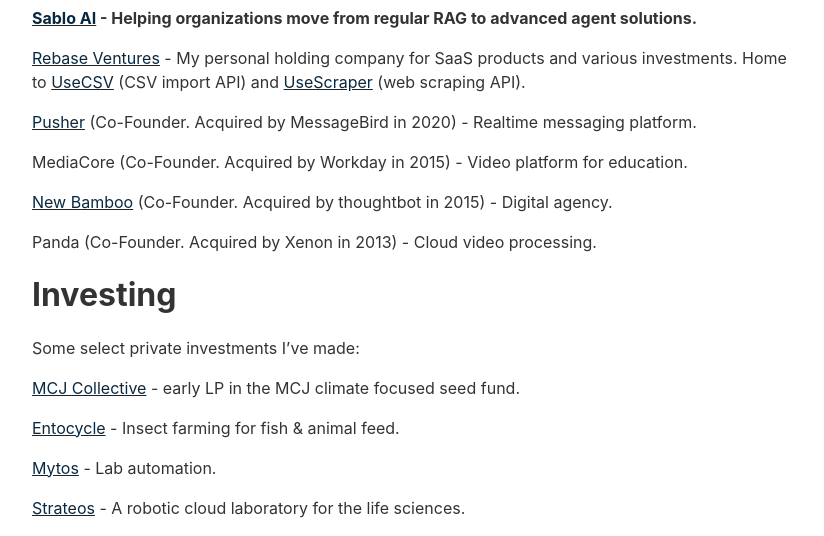
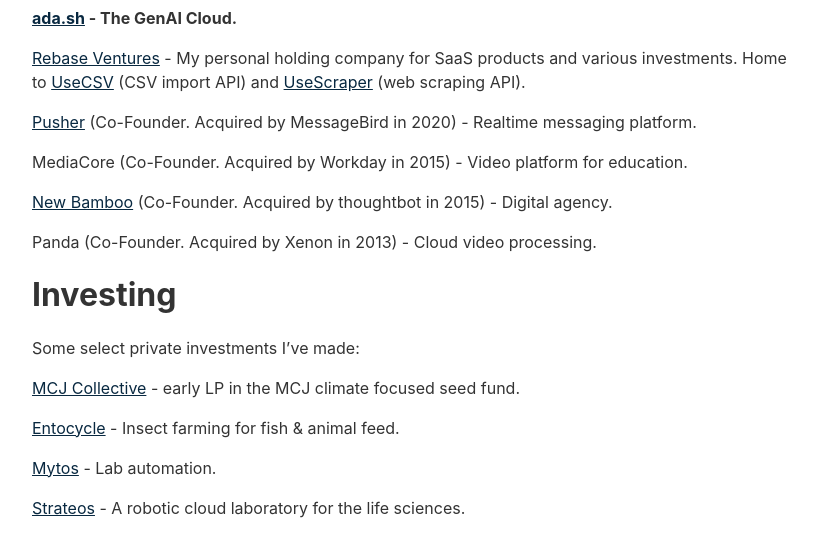
Before and after one commit to dctanner/dctanner.github.io, an Eleventy site: page content/about/index.md in a window 1280 px wide. Shown: the part 539-1075 px from the top of the page, without its empty margins (224-1048 px from the left). Built offline with nearby package versions, Linux system fonts and the light colour scheme; Eleventy itself is replaced by a stand-in of ours; files that its build step writes are made by us from their sources.

Commit message:
company update

```diff
--- a/content/about/index.md
+++ b/content/about/index.md
@@ -13,11 +13,9 @@
 
 Previously I co-founded MediaCore (ed-tech, sold to Workday inc), Pusher (realtime messaging, sold to MessageBird), thoughtbot (my agency merged with them), Rebase Ventures (developer tools & SaaS holding company) and a few other things.
 
-<!-- I'm currently working on [Sablo AI](https://sablo.ai), helping organizations move from regular RAG to advanced agent solutions. -->
-
 # My Companies
 
-**[Sablo AI](https://sablo.ai) - Helping organizations move from regular RAG to advanced agent solutions.**
+**[ada.sh](https://ada.sh) - The GenAI Cloud.**
 
 [Rebase Ventures](http://rebase.ventures) - My personal holding company for SaaS products and various investments. Home to [UseCSV](https://UseCSV.com) (CSV import API) and [UseScraper](https://usescraper.com) (web scraping API).
 
```
